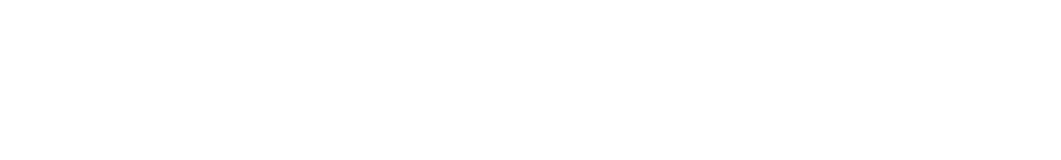
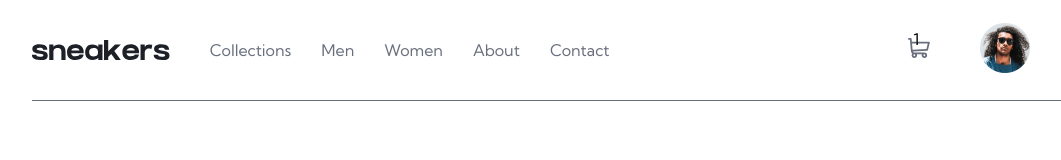
Before and after one commit to ELHARFALI/ecommerce-product-page-main, a plain HTML site: page index.html in a window 1280 px wide. Shown: the whole page, without its empty margins (64-1125 px from the left). Drawn offline with Linux system fonts and the light colour scheme.

Commit message:
Navigation bar for Desktop

```diff
--- /dev/null
+++ b/App/scss/_header.scss
@@ -0,0 +1,69 @@
+
+.header {
+
+    &__container {
+        width: 85%;
+        margin-inline: auto;
+        display: flex;
+        align-items: center;
+        border-bottom: 1px solid $Dark-grayish-blue;
+
+        .logo {
+            height: 100px;
+            display: flex;
+            justify-content: center;
+            align-items: center;
+        }
+
+        .nav {
+            width: 80%;
+            margin-inline: auto;
+            display: flex;
+            justify-content: space-between;
+            align-items: center;
+
+            .list {
+                display: flex;
+
+                a {
+                    display: block;
+                    margin-right: 30px;
+                    height: 100px;
+                    display: flex;
+                    justify-content: center;
+                    align-items: center;
+                    color: $Dark-grayish-blue;
+                    transition: $transition-one;
+
+                    &:hover {
+                        color: $Very-dark-blue;
+                        border-bottom: 4px solid $Orange;
+                    }
+                }
+            }
+
+            &__content {
+                display: flex;
+                align-items: center;
+
+                .shop {
+                    margin-right: 50px;
+                    position: relative;
+
+                    .num {
+                        position: absolute;
+                        top: -9px;
+                        left: 5px;
+                    }
+                }
+
+                .profile {
+
+                    img {
+                        max-width: 50%;
+                    }
+                }
+            }
+        }
+    }
+}
--- a/App/scss/_variables.scss
+++ b/App/scss/_variables.scss
@@ -10,3 +10,6 @@ $Grayish-blue: hsl(220, 14%, 75%);
 $Light-grayish-blue: hsl(223, 64%, 98%);
 $White: hsl(0, 0%, 100%);
 $Black: hsl(0, 0%, 0%);
+
+$transition-one: all .125s ease-in-out;
+$transition: all .3s ease-in-out;
--- a/App/scss/style.scss
+++ b/App/scss/style.scss
@@ -2,6 +2,7 @@
 // ---------------------------------------
 @import 'variables';
 @import 'mixins';
+@import 'header';
 
 *, *::after, *::before {
     box-sizing: border-box;
--- a/index.html
+++ b/index.html
@@ -16,11 +16,39 @@
 </head>
 <body>
 
-  <!-- Collections
-  Men
-  Women
-  About
-  Contact
+
+
+  <header class="header">
+    <div class="header__container">
+
+      <div class="logo">
+        <img src="./images/logo.svg" alt="">
+      </div>
+
+      <nav class="nav">
+        <ul class="list">
+          <li><a href="#">Collections</a></li>
+          <li><a href="#">Men</a></li>
+          <li><a href="#">Women</a></li>
+          <li><a href="#">About</a></li>
+          <li><a href="#">Contact</a></li>
+        </ul>
+        <div class="nav__content">
+          <div class="shop">
+            <img src="./images/icon-cart.svg" alt="">
+            <span class="num">1</span>
+          </div>
+          <div class="profile">
+            <img src="./images/image-avatar.png" alt="">
+          </div>
+        </div>
+      </nav>
+
+    </div>
+  </header>
+
+
+  <!--
 
   Sneaker Company
 
```
Also changed, not shown: dist/css/style.css, 1 other file.
